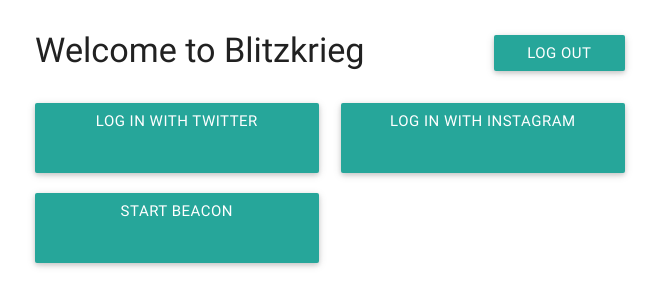
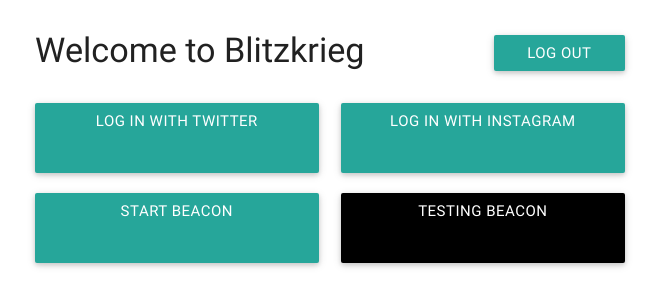
Before and after one commit to dborstelmann/blitzkrieg, a Flask app: template blitzkrieg/templates/home.html in a window 1280 px wide. Shown: the top 307 px of the page, without its empty margins (310-969 px from the left). Run offline with Flask 2, Linux system fonts and the light colour scheme; the template is opened without the code that fills it, so the values that code supplies are empty; style sheets or scripts are compiled from the project's sources; some libraries are stand-ins or nearby versions.

Commit message:
black flash

```diff
--- a/blitzkrieg/static/less/styles.less
+++ b/blitzkrieg/static/less/styles.less
@@ -25,4 +25,7 @@
         margin-top: 20px;
     }
 
+    #testing-beacon {
+        background-color: #000;
+    }
 }
--- a/blitzkrieg/static/views/home_view.js
+++ b/blitzkrieg/static/views/home_view.js
@@ -64,7 +64,6 @@ var HomeView = Backbone.View.extend({
     },
 
     beacon: function () {
-
         $.ajax({
             url: 'ping_user_data',
             success: function (data) {
@@ -74,6 +73,10 @@ var HomeView = Backbone.View.extend({
 
                     setTimeout( function () {
                         Android.notifyMe();
+                        $('#testing-beacon').toggleClass('black');
+                        setTimeout( function () {
+                            $('#testing-beacon').toggleClass('black');
+                        }, 500);
                     }, pingDate - nowDate);
                 });
             }
--- a/blitzkrieg/templates/home.html
+++ b/blitzkrieg/templates/home.html
@@ -45,6 +45,11 @@
                                 Start Beacon
                             </a>
                         </div>
+                        <div class="col s12 l6 top-spread">
+                            <a id="testing-beacon" class="btn waves-effect waves-light custom-buttons tall-buttons testing-beacon">
+                                Testing Beacon
+                            </a>
+                        </div>
                     </div>
                 </div>
             </div>
```
